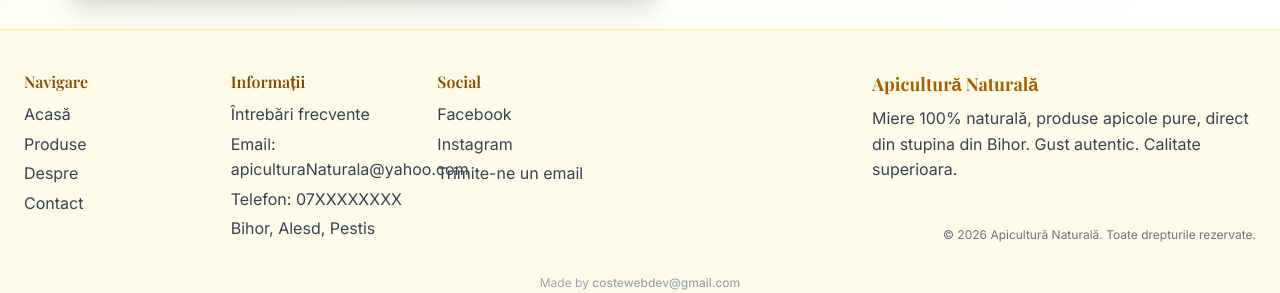
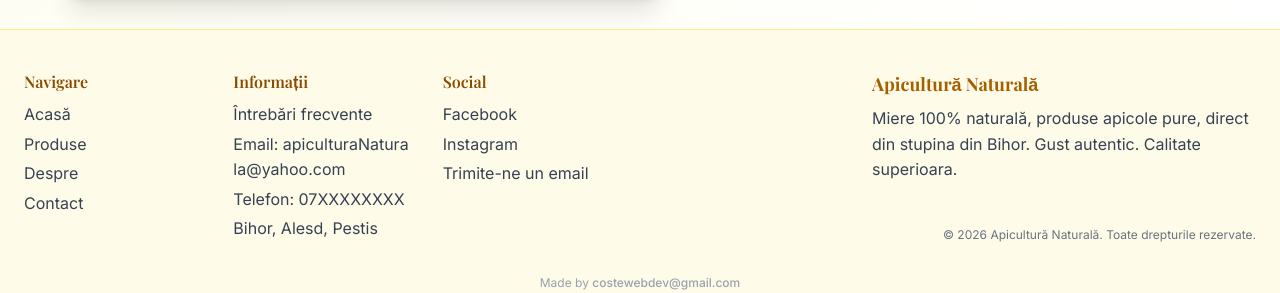
Before and after one commit to ionutpetru4046/Website-Apicultura, a Next.js app: page / in a window 1280 px wide. Shown: the part 8153-8446 px from the top of the page. Built offline with nearby package versions, Linux system fonts and the light colour scheme; a web font is replaced by a local one.

Commit message:
footer component fixed nav section

```diff
--- a/components/Footer.tsx
+++ b/components/Footer.tsx
@@ -5,31 +5,100 @@ export default function Footer() {
     <footer className="bg-yellow-50 border-t border-yellow-200 pt-10 pb-4">
       <div className="max-w-7xl mx-auto px-6 flex flex-col md:flex-row md:justify-between gap-10">
         {/* FOOTER LINKS */}
-        <nav className="flex-1 grid grid-cols-1 sm:grid-cols-3 gap-6" aria-label="Footer navigation">
-          <div>
-            <h4 className="font-semibold text-yellow-800 mb-2 text-base">Navigare</h4>
-            <ul className="space-y-1 text-gray-700">
-              <li><Link href="/" className="hover:underline transition">Acasă</Link></li>
-              <li><Link href="/produse" className="hover:underline transition">Produse</Link></li>
-              <li><Link href="/despre" className="hover:underline transition">Despre</Link></li>
-              <li><Link href="/contact" className="hover:underline transition">Contact</Link></li>
+        <nav
+          className="
+            flex-1
+            grid
+            grid-cols-1
+            md:grid-cols-3
+            gap-8
+            max-w-full
+          "
+          aria-label="Footer navigation"
+        >
+          <div className="min-w-0">
+            <h4 className="font-semibold text-yellow-800 mb-2 text-base truncate">Navigare</h4>
+            <ul className="space-y-1 text-gray-700 break-words">
+              <li>
+                <Link href="/" className="hover:underline transition block truncate">
+                  Acasă
+                </Link>
+              </li>
+              <li>
+                <Link href="/produse" className="hover:underline transition block truncate">
+                  Produse
+                </Link>
+              </li>
+              <li>
+                <Link href="/despre" className="hover:underline transition block truncate">
+                  Despre
+                </Link>
+              </li>
+              <li>
+                <Link href="/contact" className="hover:underline transition block truncate">
+                  Contact
+                </Link>
+              </li>
             </ul>
           </div>
-          <div>
-            <h4 className="font-semibold text-yellow-800 mb-2 text-base">Informații</h4>
-            <ul className="space-y-1 text-gray-700">
-              <li><a href="/produse#faq" className="hover:underline transition">Întrebări frecvente</a></li>
-              <li><a href="mailto:contact@apicultura.ro" className="hover:underline transition">Email: apiculturaNaturala@yahoo.com</a></li>
-              <li><a href="tel:07XXXXXXXX" className="hover:underline transition">Telefon: 07XXXXXXXX</a></li>
-              <li>Bihor, Alesd, Pestis</li>
+          <div className="min-w-0">
+            <h4 className="font-semibold text-yellow-800 mb-2 text-base truncate">Informații</h4>
+            <ul className="space-y-1 text-gray-700 break-words">
+              <li>
+                <a href="/produse#faq" className="hover:underline transition block truncate">
+                  Întrebări frecvente
+                </a>
+              </li>
+              <li>
+                <a
+                  href="mailto:contact@apicultura.ro"
+                  className="hover:underline transition block break-all"
+                >
+                  Email: apiculturaNaturala@yahoo.com
+                </a>
+              </li>
+              <li>
+                <a
+                  href="tel:07XXXXXXXX"
+                  className="hover:underline transition block truncate"
+                >
+                  Telefon: 07XXXXXXXX
+                </a>
+              </li>
+              <li className="truncate">Bihor, Alesd, Pestis</li>
             </ul>
           </div>
-          <div>
-            <h4 className="font-semibold text-yellow-800 mb-2 text-base">Social</h4>
-            <ul className="space-y-1 text-gray-700" aria-label="Social media links">
-              <li><a href="https://www.facebook.com/" target="_blank" rel="noopener noreferrer" className="hover:underline transition">Facebook</a></li>
-              <li><a href="https://www.instagram.com/" target="_blank" rel="noopener noreferrer" className="hover:underline transition">Instagram</a></li>
-              <li><a href="mailto:miereNaturala@yahoo.com" className="hover:underline transition">Trimite-ne un email</a></li>
+          <div className="min-w-0">
+            <h4 className="font-semibold text-yellow-800 mb-2 text-base truncate">Social</h4>
+            <ul className="space-y-1 text-gray-700 break-words" aria-label="Social media links">
+              <li>
+                <a
+                  href="https://www.facebook.com/"
+                  target="_blank"
+                  rel="noopener noreferrer"
+                  className="hover:underline transition block truncate"
+                >
+                  Facebook
+                </a>
+              </li>
+              <li>
+                <a
+                  href="https://www.instagram.com/"
+                  target="_blank"
+                  rel="noopener noreferrer"
+                  className="hover:underline transition block truncate"
+                >
+                  Instagram
+                </a>
+              </li>
+              <li>
+                <a
+                  href="mailto:miereNaturala@yahoo.com"
+                  className="hover:underline transition block break-all"
+                >
+                  Trimite-ne un email
+                </a>
+              </li>
             </ul>
           </div>
         </nav>
```
